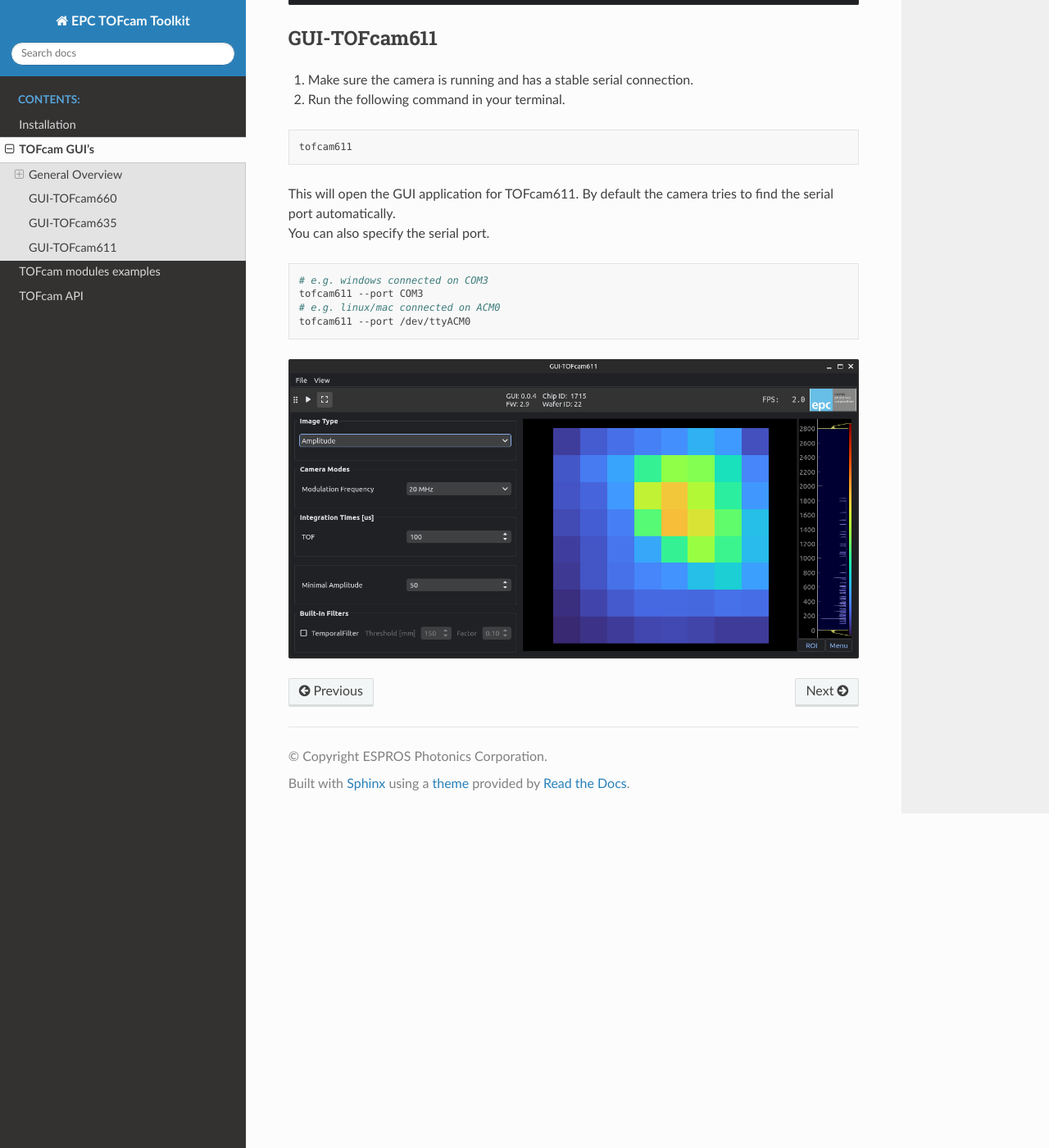
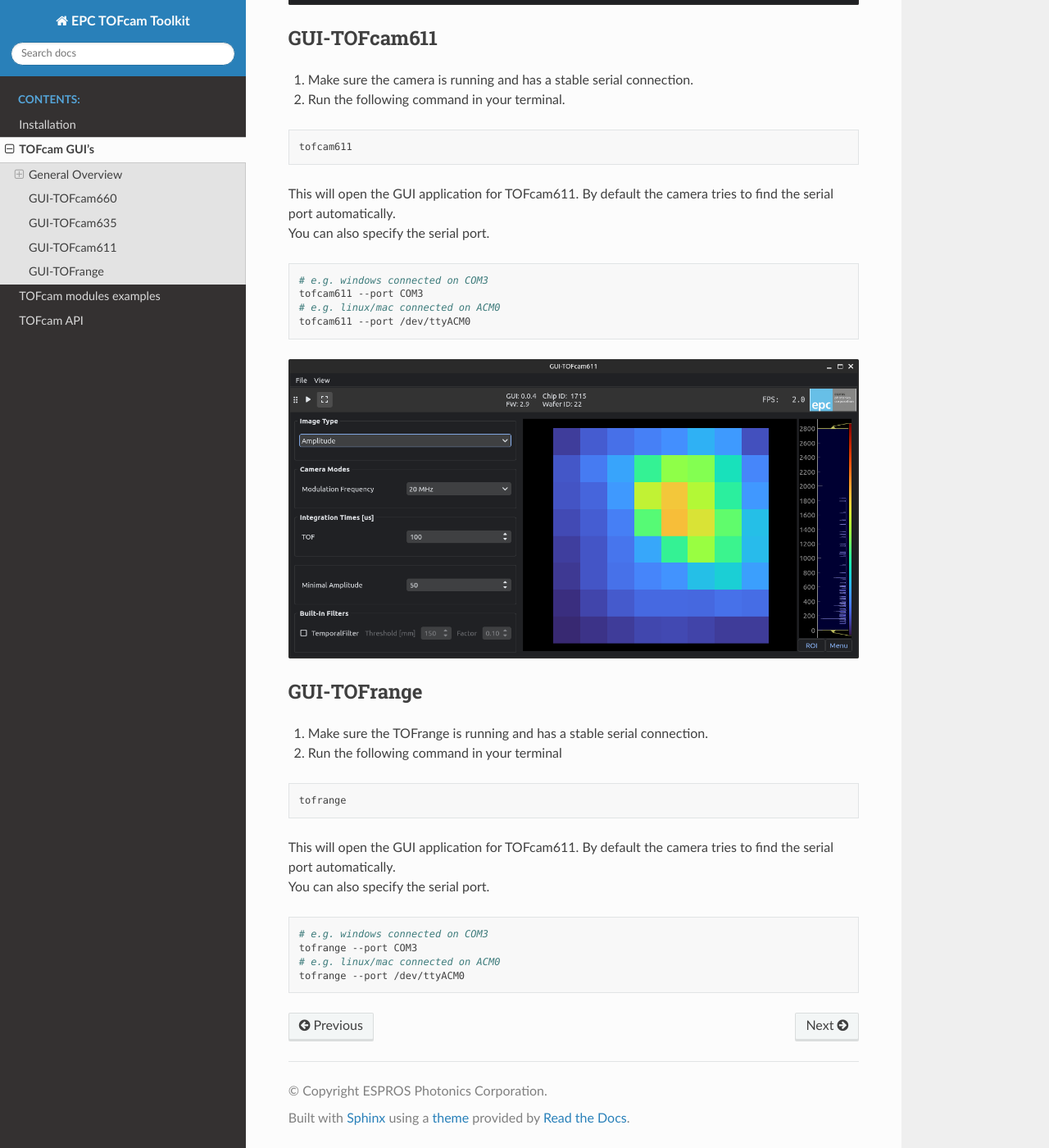
Before and after one commit to espros/epc-tofcam-toolkit, a Sphinx documentation site: the page built from docs/source/gui_instructions.md, in a window 1280 px wide and 1400 px high, scrolled down 3419 px. Shown: the whole window at 82% size. Built offline with Sphinx 7.4.7 and the Read the Docs theme 2.0.0, drawn with Linux system fonts in a browser that asks for light colours.

Commit message:
fixing documentation and adding TOFrange to documentation

````diff
--- a/docs/requirements.txt
+++ b/docs/requirements.txt
@@ -1,3 +1,4 @@
 sphinx
 sphinx_rtd_theme
 myst-parser
+numpy
--- a/docs/source/conf.py
+++ b/docs/source/conf.py
@@ -7,7 +7,7 @@
 # https://www.sphinx-doc.org/en/master/usage/configuration.html#project-information
 
 import sys
-sys.path.insert(0, 'src')
+sys.path.insert(0, '../../src')
 from epc._version import __version__
 
 project = 'EPC TOFcam Toolkit'
@@ -24,6 +24,7 @@
     '.txt': 'markdown',
     '.md': 'markdown',
 }
+autodoc_mock_imports = ["numpy", "matplotlib", "serial", "PIL"]
 
 templates_path = ['_templates']
 exclude_patterns = []
--- a/docs/source/gui_instructions.md
+++ b/docs/source/gui_instructions.md
@@ -64,3 +64,19 @@
 ```
 
 ![GUI_TOFcam611](images/gui611_amplitude.png)
+
+## GUI-TOFrange
+1. Make sure the TOFrange is running and has a stable serial connection.
+2. Run the following command in your terminal
+```bash
+tofrange
+```
+
+This will open the GUI application for TOFcam611. By default the camera tries to find the serial port automatically.
+You can also specify the serial port.
+```bash
+# e.g. windows connected on COM3
+tofrange --port COM3
+# e.g. linux/mac connected on ACM0
+tofrange --port /dev/ttyACM0
+```
--- a/setup.cfg
+++ b/setup.cfg
@@ -38,6 +38,7 @@
     tofcam660 = epc.tofCam_gui.gui_tofCam660_bridge:main
     tofcam635 = epc.tofCam_gui.gui_tofCam635_bridge:main
     tofcam611 = epc.tofCam_gui.gui_tofCam611_bridge:main
+    tofrange = epc.tofCam_gui.gui_tofCam611_bridge:main
 
 [build_sphinx]
 source-dir = doc/source
````
Also changed, not shown: README.md (+2 -0 lines), docs/source/index.rst (+5 -4 lines).
